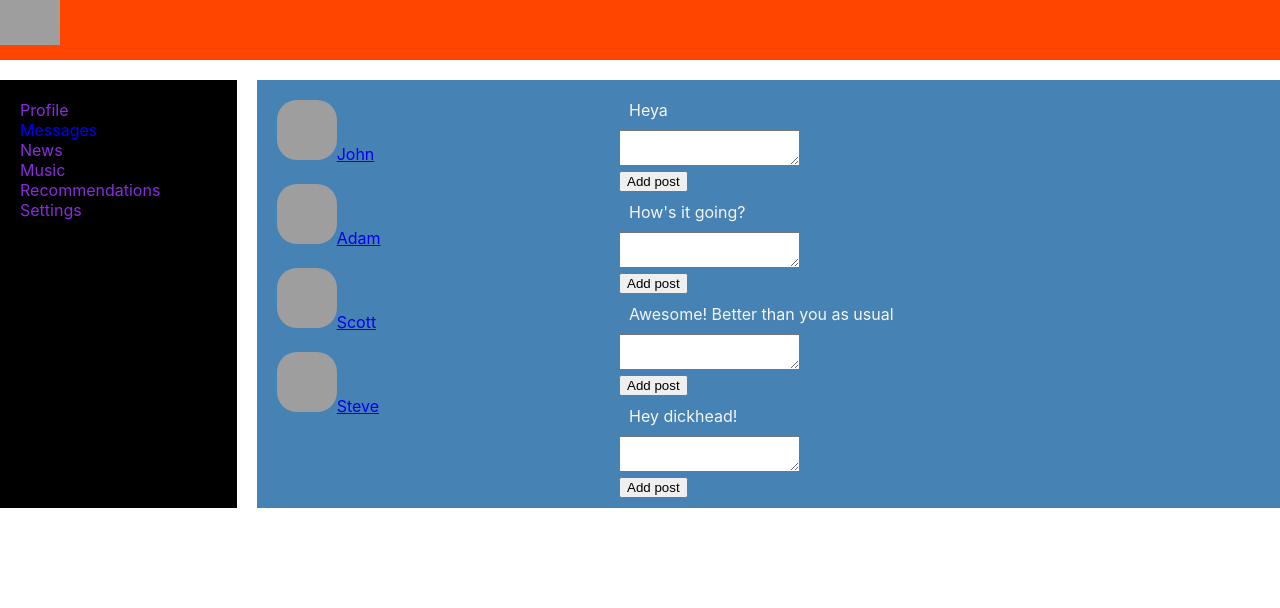
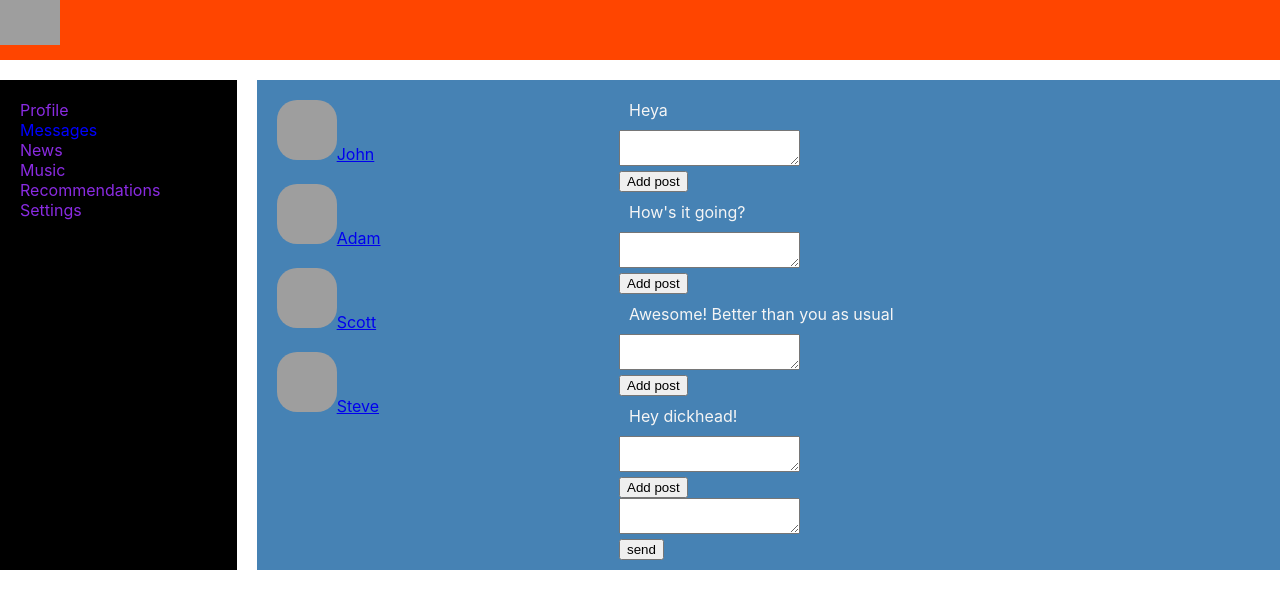
Before and after one commit to Amelit-Q/learning_react_1, a React (Create React App) app: page /messages in a window 1280 px wide. Shown: the top 608 px of the page. Built offline with nearby package versions, Linux system fonts and the light colour scheme; grey boxes are pictures that could not be loaded.

Commit message:
Refactoring Dialogues.js and some state.js management

```diff
--- a/src/App.js
+++ b/src/App.js
@@ -16,7 +16,7 @@ const App = (props) => {
             <NavBar/>
             <div className={'app-wrapper-content'}>
                 <Route path={'/messages'} render={() =>
-                        <Dialogues state={props.state.dialoguesPage}/>}/>
+                    <Dialogues store={props.store}/>}/>
                 <Route path={'/profile'} render={() =>
                     <Profile profilePage={props.state.profilePage}
                              dispatch={props.dispatch}/>}/>
--- a/src/components/Dialogues/Dialogues.js
+++ b/src/components/Dialogues/Dialogues.js
@@ -2,16 +2,24 @@ import React from "react";
 import classes from "./Dialogues.module.css"
 import ConversationItem from "./ConversationItem/ConversationItem"
 import Messages from "./Message/Messages"
+import {sendMessageActionCreator, updateNewMessageBodyActionCreator} from "../../redux/state";
 
 
 const Dialogues = (props) => {
 
+    let state = props.store.getState().dialoguesPage
+    let dialoguesElements = state.conversationData.map(c => <ConversationItem name={c.name} id={c.id}/>);
+    let messagesElements = state.messagesData.map(m => <Messages text={m.message}/>)
+    let newMessageBody = state.newMessageBody
 
-    let dialoguesElements =
-        props.state.conversationData.map(c => <ConversationItem name={c.name} id={c.id}/>);
+    let onSendMessageClick = () => {
+        props.store.dispatch(sendMessageActionCreator())
+    }
 
-    let messagesElements =
-        props.state.messagesData.map(m => <Messages text={m.message}/>)
+    let onNewMessageChange = (e) => {
+        let body = e.target.value
+        props.store.dispatch(updateNewMessageBodyActionCreator(body))
+    }
 
     return (
         <div className={classes.dialogues}>
@@ -20,7 +28,15 @@ const Dialogues = (props) => {
 
             </div>
             <div className={classes.messages}>
-                {messagesElements}
+                <div>{messagesElements}</div>
+                <div>
+                    <div><textarea value={newMessageBody}
+                                   onChange={onNewMessageChange}
+                                   placeholder='Enter your message here'></textarea></div>
+                    <div>
+                        <button onClick={onSendMessageClick}>send</button>
+                    </div>
+                </div>
             </div>
         </div>
     )
--- a/src/index.js
+++ b/src/index.js
@@ -11,7 +11,7 @@ let rerenderEntireTree = (state) => {
     ReactDOM.render(
         <BrowserRouter>
             <React.StrictMode>
-                <App state={state} dispatch={store.dispatch.bind(store)}/>
+                <App state={state} dispatch={store.dispatch.bind(store)} store={store}/>
             </React.StrictMode>
         </BrowserRouter>,
         document.getElementById('root')
--- a/src/redux/state.js
+++ b/src/redux/state.js
@@ -23,6 +23,7 @@ let store = {
                 {id: 3, name: "Scott"},
                 {id: 4, name: "Steve"},
             ],
+            newMessageBody: " "
         }
 
     },
@@ -64,6 +65,14 @@ let store = {
         } else if (action.type === 'UPDATE-NEW-POST-TEXT') {
             this._state.profilePage.newPostText = action.newText
             this._callSubscriber(this._state)
+        } else if (action.type === 'NEW-MESSAGE-BODY') {
+            this._state.dialoguesPage.newMessageBody = action.body
+            this._callSubscriber(this._state)
+        } else if (action.type === 'SEND-MESSAGE') {
+            let body = this._state.dialoguesPage.newMessageBody
+            this._state.dialoguesPage.newMessageBody = ''
+            this._state.dialoguesPage.messagesData.push({id: 5, message: body})
+            this._callSubscriber(this._state)
         }
     }
 }
@@ -80,6 +89,13 @@ export const updateNewPostTextActionCreator = (text) => {
     }
 }
 
+export const updateNewMessageBodyActionCreator = (body) => {
+    return {type: 'NEW-MESSAGE-BODY', body: body}
+}
+
+export const sendMessageActionCreator = () => {
+    return {type: 'SEND-MESSAGE'}
+}
 
 window.store = store
 export default store
```
Lines whose indentation alone changed are shown as unchanged.
